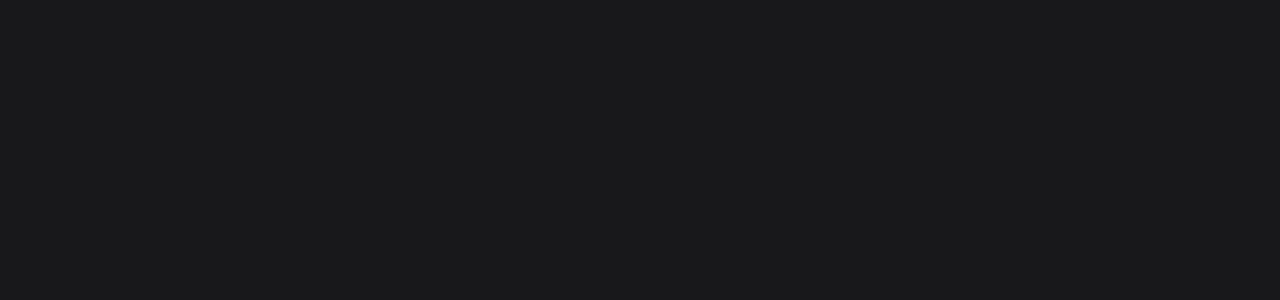
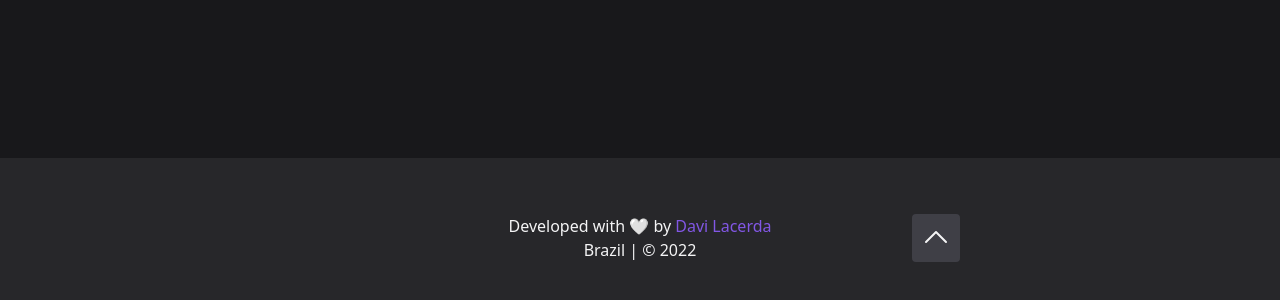
Before and after one commit to DaviLacerda/portfolio, a Next.js app: page / in a window 1280 px wide. Shown: the part 482-782 px from the top of the page. Built offline with nearby package versions, Linux system fonts and the light colour scheme.

Commit message:
feat: footer with accessibility and tab navigation

```diff
--- a/package.json
+++ b/package.json
@@ -9,6 +9,7 @@
     "lint": "next lint"
   },
   "dependencies": {
+    "@headlessui/react": "^1.6.2",
     "next": "12.1.6",
     "phosphor-react": "^1.4.1",
     "react": "18.1.0",
--- /dev/null
+++ b/src/components/Footer/index.tsx
@@ -0,0 +1,31 @@
+import { CaretUp } from "phosphor-react";
+
+export function Footer() {
+    const handleScrollToTop = () => {
+        window.scrollTo({
+            top: 0,
+            behavior: "smooth",
+        });
+    };
+
+    return (
+        <footer className="absolute bottom-0 flex flex-col items-center justify-center bg-surface-secondary w-full h-40 p-5">
+            <div className="flex flex-col items-center">
+                <span className="text-center">
+                    Developed with 🤍 by {" "}
+                    <a href="https://github.com/DaviLacerda" target="_blank" className="text-brand hover:text-brand-hover hover:underline-offset-2 hover:underline focus:text-brand-hover focus:underline-offset-2 focus:underline focus:outline-none transition-colors">Davi Lacerda
+                    </a>
+                </span>
+                <span>Brazil | © 2022</span>
+            </div>
+            <button
+                type="button"
+                className="mt-4 md:mt-0 md:absolute md:right-1/4 w-12 h-12 flex items-center justify-center bg-surface-secondary-hover rounded transition-colors hover:bg-brand hover:cursor-pointer focus:bg-brand focus:outline-none focus:ring-2 focus:ring-zinc-100"
+                onClick={handleScrollToTop}
+                aria-label="Scroll to top"
+            >
+                <CaretUp size={32} />
+            </button>
+        </footer>
+    );
+}
--- a/src/pages/index.tsx
+++ b/src/pages/index.tsx
@@ -8,6 +8,7 @@ const Home: NextPage = () => {
             <Head>
                 <title>Davi Lacerda | Front-End Developer</title>
             </Head>
+            <Footer />
         </>
     );
 };
--- a/src/styles/globals.css
+++ b/src/styles/globals.css
@@ -3,5 +3,5 @@
 @tailwind utilities;
 
 body{
-    @apply bg-background text-primary;
+    @apply bg-background text-primary selection:bg-brand-hover selection:text-white;
 }
--- a/tailwind.config.js
+++ b/tailwind.config.js
@@ -19,7 +19,7 @@ module.exports = {
                 },
                 "background":{
                     DEFAULT: "#18181B",
-                }
+                },
             },
             fontFamily: {
                 inter: ["Inter", "sans-serif"],
```
Also changed, not shown: 1 other file (tests, documents, lock files or other folders).
